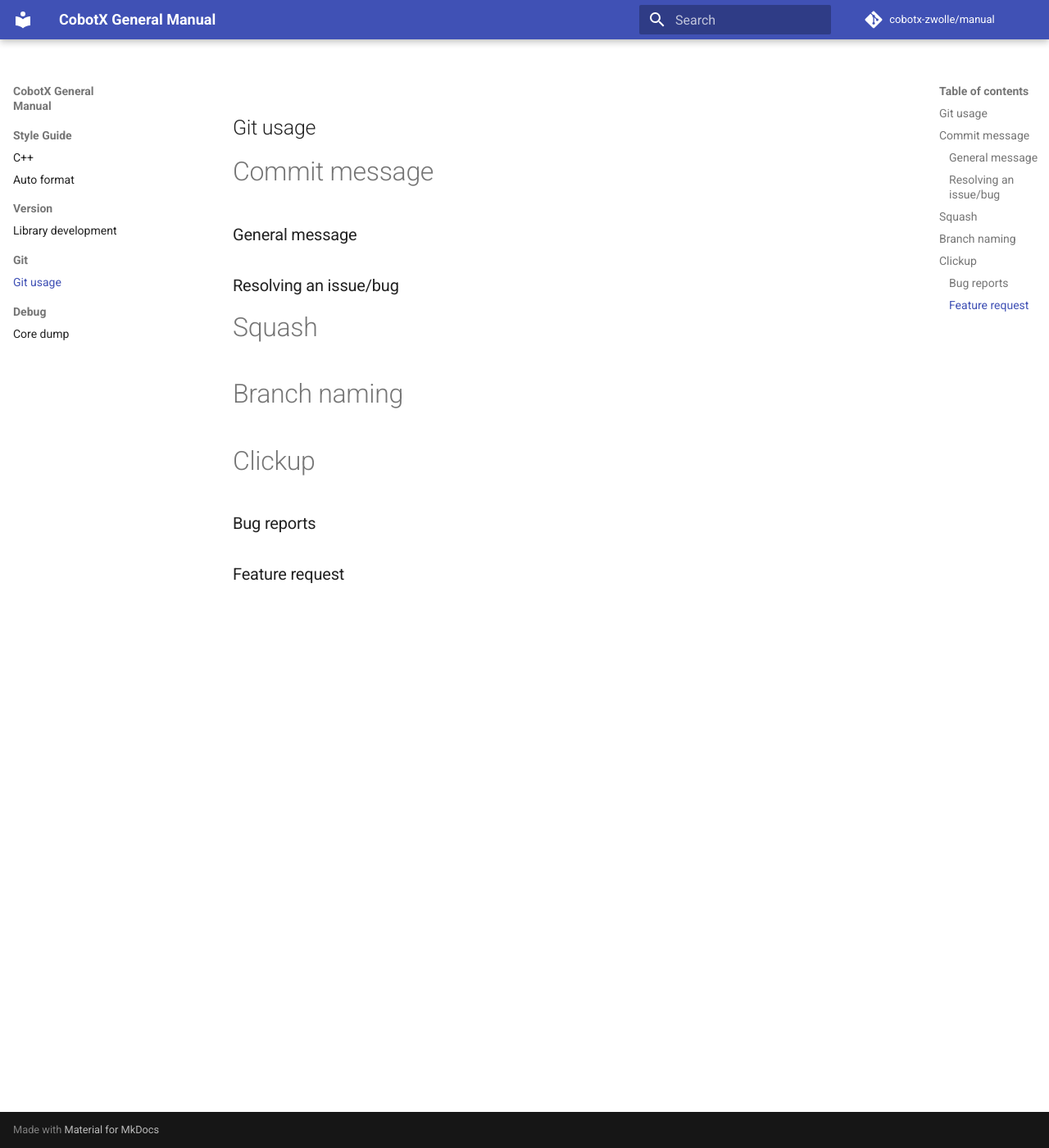
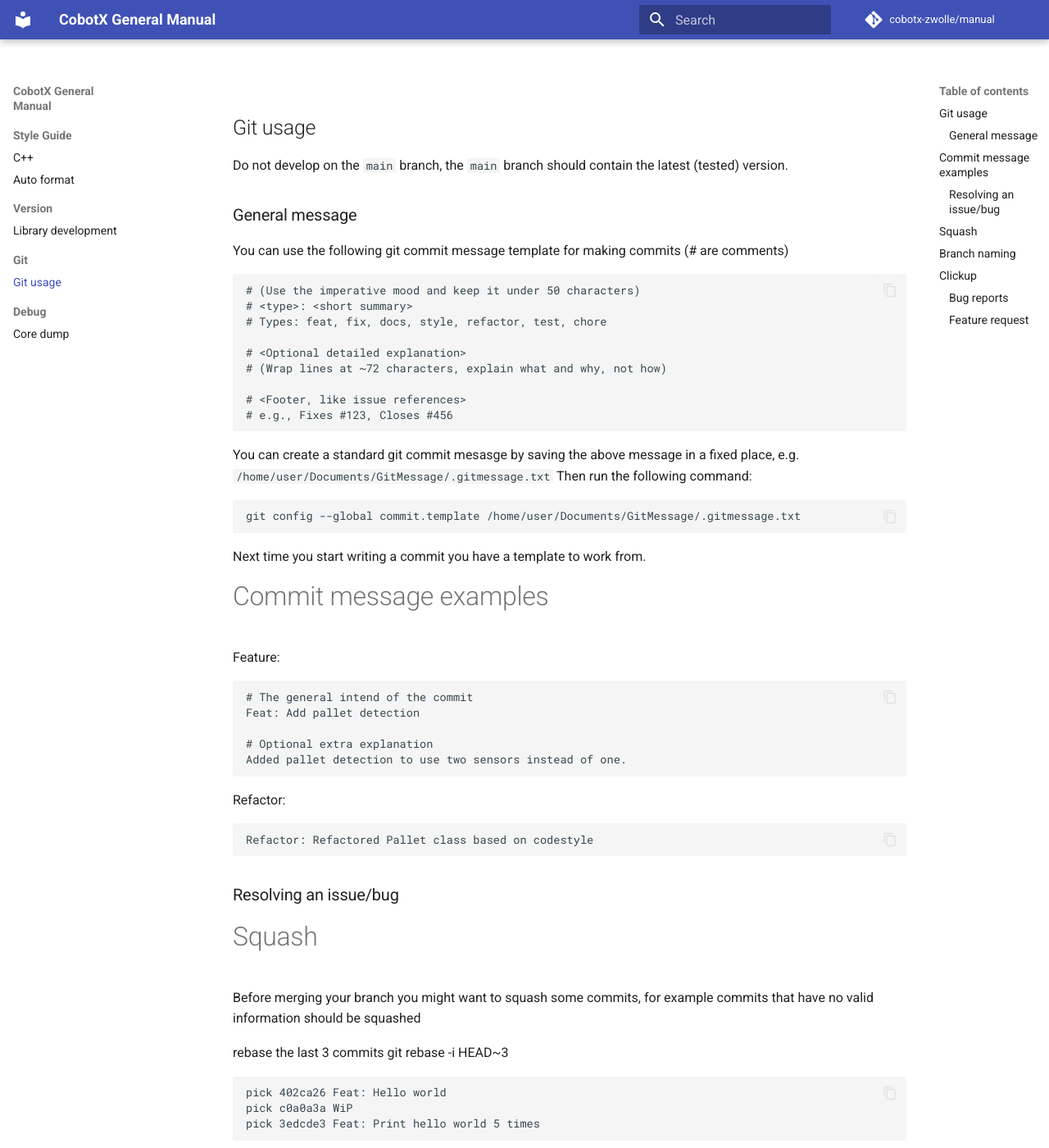
Before and after one commit to CobotX-Zwolle/manual, an MkDocs documentation site: the page built from docs/git/git.md, in a window 1280 px wide and 1400 px high. Shown: the whole window at 82% size. Built offline with MkDocs 1.6.1 and Material for MkDocs 9.7.7, drawn with Linux system fonts in a browser that asks for light colours; comment, search, counter and statistics services are not loaded; some of the changed text lies outside the part shown.

Commit message:
Feat: Git branch names Feat: Git squash

````diff
--- a/docs/git/git.md
+++ b/docs/git/git.md
@@ -1,13 +1,111 @@
 ## Git usage
 
-# Commit message
+Do not develop on the ```main``` branch, the ```main``` branch should contain the latest (tested) version.
+
 ### General message
+You can use the following git commit message template for making commits (# are comments)
+```
+# (Use the imperative mood and keep it under 50 characters)
+# <type>: <short summary>
+# Types: feat, fix, docs, style, refactor, test, chore
+
+# <Optional detailed explanation>
+# (Wrap lines at ~72 characters, explain what and why, not how)
+
+# <Footer, like issue references>
+# e.g., Fixes #123, Closes #456
+```
+
+You can create a standard git commit mesasge by saving the above message in a fixed place, e.g.
+```/home/user/Documents/GitMessage/.gitmessage.txt```
+Then run the following command:
+```
+git config --global commit.template /home/user/Documents/GitMessage/.gitmessage.txt
+```
+Next time you start writing a commit you have a template to work from.
+
+# Commit message examples
+Feature:
+```
+# The general intend of the commit
+Feat: Add pallet detection
+
+# Optional extra explanation
+Added pallet detection to use two sensors instead of one.
+```
+Refactor:
+```
+Refactor: Refactored Pallet class based on codestyle
+```
+
 
 ### Resolving an issue/bug
 
 # Squash
 
+Before merging your branch you might want to squash some commits, for example commits that have no valid information should be squashed
+
+rebase the last 3 commits
+git rebase -i HEAD~3
+
+```
+pick 402ca26 Feat: Hello world
+pick c0a0a3a WiP
+pick 3edcde3 Feat: Print hello world 5 times
+```
+
+change ```pick``` to ```squash``` or ```s``` of the commits you want to squash
+
+```
+pick 402ca26 Feat: Hello world
+s c0a0a3a WiP
+s 3edcde3 Feat: Print hello world 5 times
+```
+
+save the file. <br>
+Commit message:
+
+```
+# This is a combination of 3 commits.
+# This is the 1st commit message:
+
+Feat: Hello world
+
+# This is the commit message #2:
+
+WiP
+
+# This is the commit message #3:
+
+Feat: Print hello world 5 times
+
+```
+
+Remove commit message 2 because it does not contain any valid information
+
+```
+# This is a combination of 3 commits.
+# This is the 1st commit message:
+
+Feat: Hello world
+
+# This is the commit message #3:
+
+Feat: Print hello world 5 times
+```
+
+This way the commit history should only contain valid information and not temporary commits
+
 # Branch naming
+When creating a new branch use a prefix for temporary development (these branches should be deleted once the work has been released).
+<br>
+Prefixes: <br>
+
+* Features: feature/name_of_feature
+* bug fix: bug/name_of_bug
+* refactoring (if the refactor is a lot of work): refactor/reason
+* development (e.g. building a complete new library): dev/name_of_development
+
 
 # Clickup
 ### Bug reports
````
